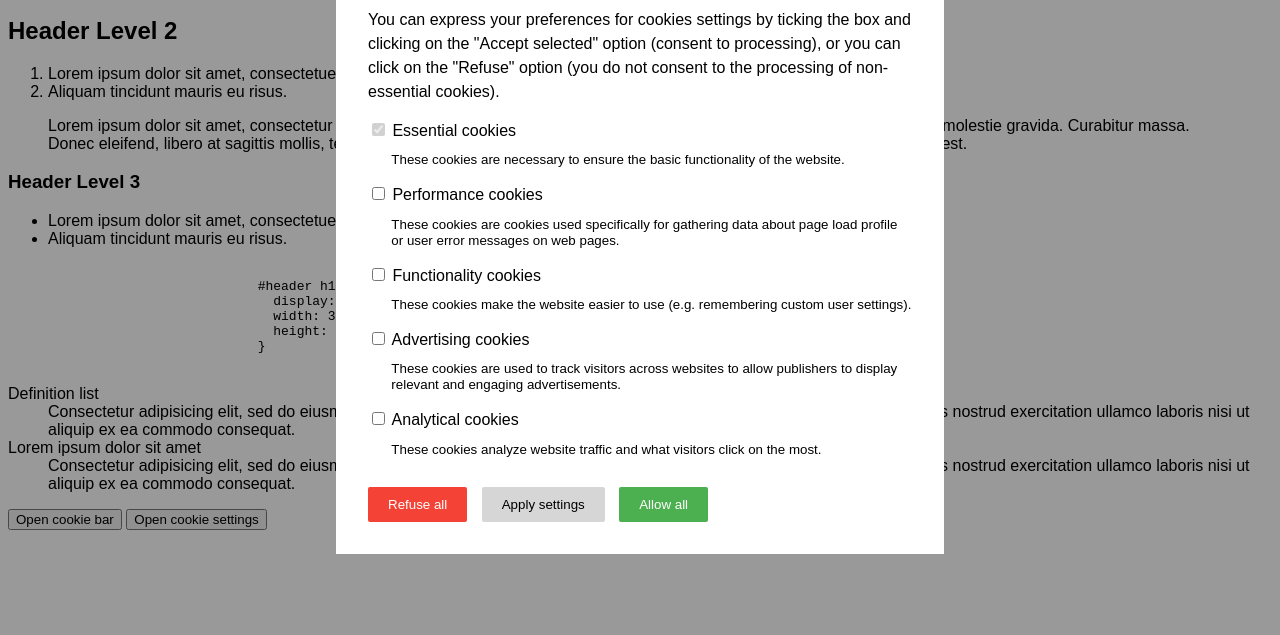
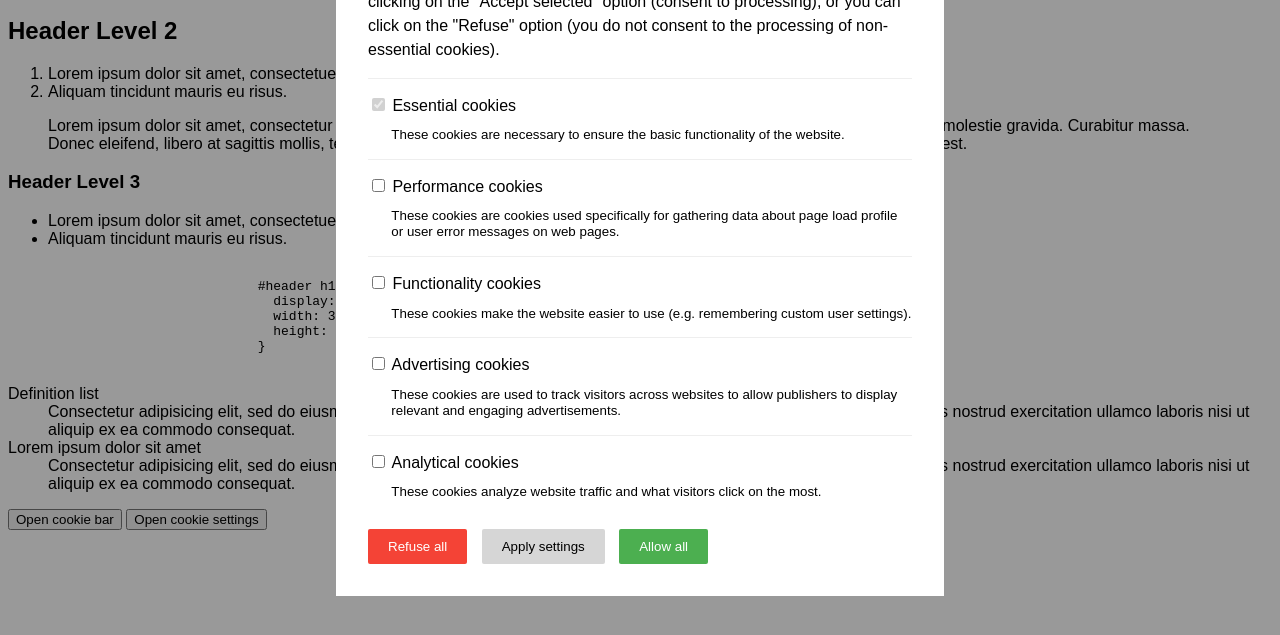
Before and after one commit to januruba/easy-cookie-consent, a website: page demo.html in a window 1280 px wide. Both pictures are taken after a click on the button "Set own settings". Shown: the part 155-790 px from the top of the page. Drawn offline with nearby package versions, Linux system fonts and the light colour scheme; files that its build step writes are made by us from their sources.

Commit message:
Update plcb-css.less

```diff
--- a/src/plcb-css.less
+++ b/src/plcb-css.less
@@ -85,6 +85,8 @@
       margin: 0 0 1em 0;
       cursor: hand;
       cursor: pointer;
+      border-top: 1px solid #eeeeee;
+      padding: 1em 0 0 0;
       small {
         display: block;
         margin: 1em 0 0 1.75em;
```
